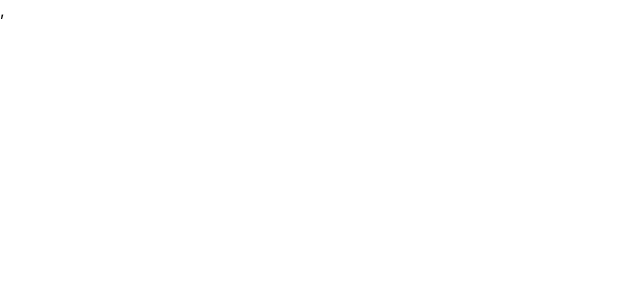
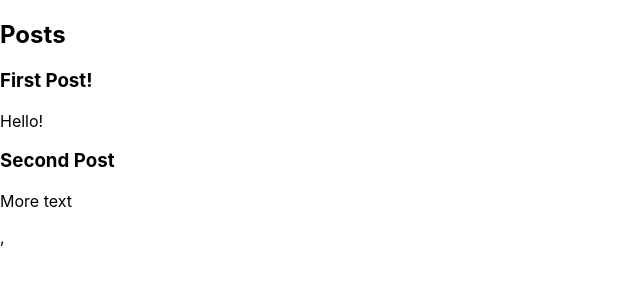
Before and after one commit to ghodelamg/my-first-react-ts-app, a React (Create React App) app: page /posts in a window 1280 px wide. Before the commit this address had no page. Shown: the top 300 px of the page, without its empty margins (0-640 px from the left). Built offline with nearby package versions, Linux system fonts and the light colour scheme.

Commit message:
Redux - Posts Listing

```diff
--- a/src/App.tsx
+++ b/src/App.tsx
@@ -44,6 +44,7 @@ function App() {
           <Link to="/rendering-props">RenderingProps</Link><br/>
           <Link to="/use-effect-ex1">Use Effect Ex1</Link><br/>
           <Link to="/rtable">MUI Table</Link><br/>
+          <Link to="/posts">Posts</Link><br/>
         </nav>
         <Outlet />
         <br />
--- a/src/app/store.ts
+++ b/src/app/store.ts
@@ -1,9 +1,11 @@
 import { configureStore, ThunkAction, Action } from '@reduxjs/toolkit';
 import counterReducer from '../features/counter/counterSlice';
+import postsReducer from '../features/posts/postsSlice';
 
 export const store = configureStore({
   reducer: {
     counter: counterReducer,
+    posts: postsReducer
   },
 });
 
--- a/src/features/hooks/use-effect-examples/rtable.tsx
+++ b/src/features/hooks/use-effect-examples/rtable.tsx
@@ -1,4 +1,4 @@
-import { useState, useEffect, SetStateAction, Key, ReactChild, ReactFragment, ReactPortal } from 'react';
+import { Key, ReactChild, ReactFragment, ReactPortal } from 'react';
 import Paper from '@mui/material/Paper';
 import Table from '@mui/material/Table';
 import TableBody from '@mui/material/TableBody';
--- /dev/null
+++ b/src/features/posts/PostsList.tsx
@@ -0,0 +1,21 @@
+import { useAppSelector } from '../../app/hooks'
+
+const PostsList = () => {
+  const posts = useAppSelector(state => state.posts)
+
+  const renderedPosts = posts.map(post => (
+    <article className="post-excerpt" key={post.id}>
+      <h3>{post.title}</h3>
+      <p className="post-content">{post.content.substring(0, 100)}</p>
+    </article>
+  ))
+
+  return (
+    <section className="posts-list">
+      <h2>Posts</h2>
+      {renderedPosts}
+    </section>
+  )
+}
+
+export default PostsList;
--- /dev/null
+++ b/src/features/posts/postsSlice.ts
@@ -0,0 +1,18 @@
+import { createSlice } from '@reduxjs/toolkit'
+interface PostSlice {
+  id: string;
+  title: string;
+  content: string;
+}
+const initialState: PostSlice[] = [
+  { id: '1', title: 'First Post!', content: 'Hello!' },
+  { id: '2', title: 'Second Post', content: 'More text' }
+]
+
+const postsSlice = createSlice({
+  name: 'posts',
+  initialState,
+  reducers: {}
+})
+
+export default postsSlice.reducer
--- a/src/index.tsx
+++ b/src/index.tsx
@@ -22,6 +22,7 @@ const Refs = lazy(() => import('./features/advanced-topics/Refs'));
 const RenderingProps = lazy(() => import('./features/advanced-topics/RenderingProps'));
 const UseEffectEx1 = lazy(() => import('./features/hooks/use-effect-examples/ex1'));
 const MuiTable = lazy(() => import('./features/hooks/use-effect-examples/rtable'));
+const PostsList = lazy(() => import('./features/posts/PostsList'));
 const numbers = [1, 2, 3, 4, 5];
 ReactDOM.render(
   <React.StrictMode>
@@ -45,6 +46,7 @@ ReactDOM.render(
           <Route path="rendering-props" element={<RenderingProps/>} />
           <Route path="use-effect-ex1" element={<UseEffectEx1/>} />
           <Route path="rtable" element={<MuiTable/>} />
+          <Route path="posts" element={<PostsList/>} />
         </Routes>
         </Suspense>
       </BrowserRouter>,
```
Also changed, not shown: package.json (+8 -4 lines), 1 other file (tests, documents, lock files or other folders).
